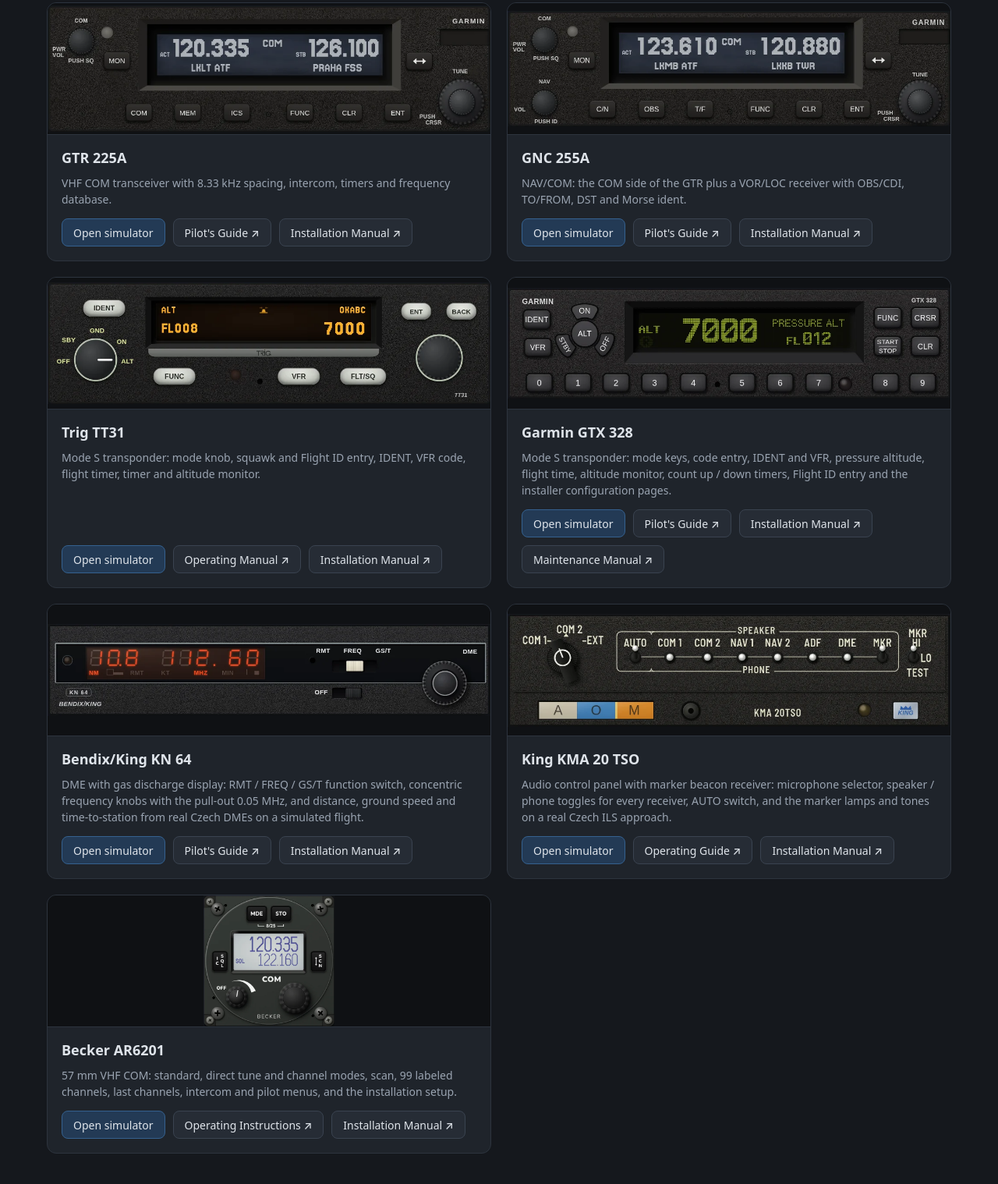
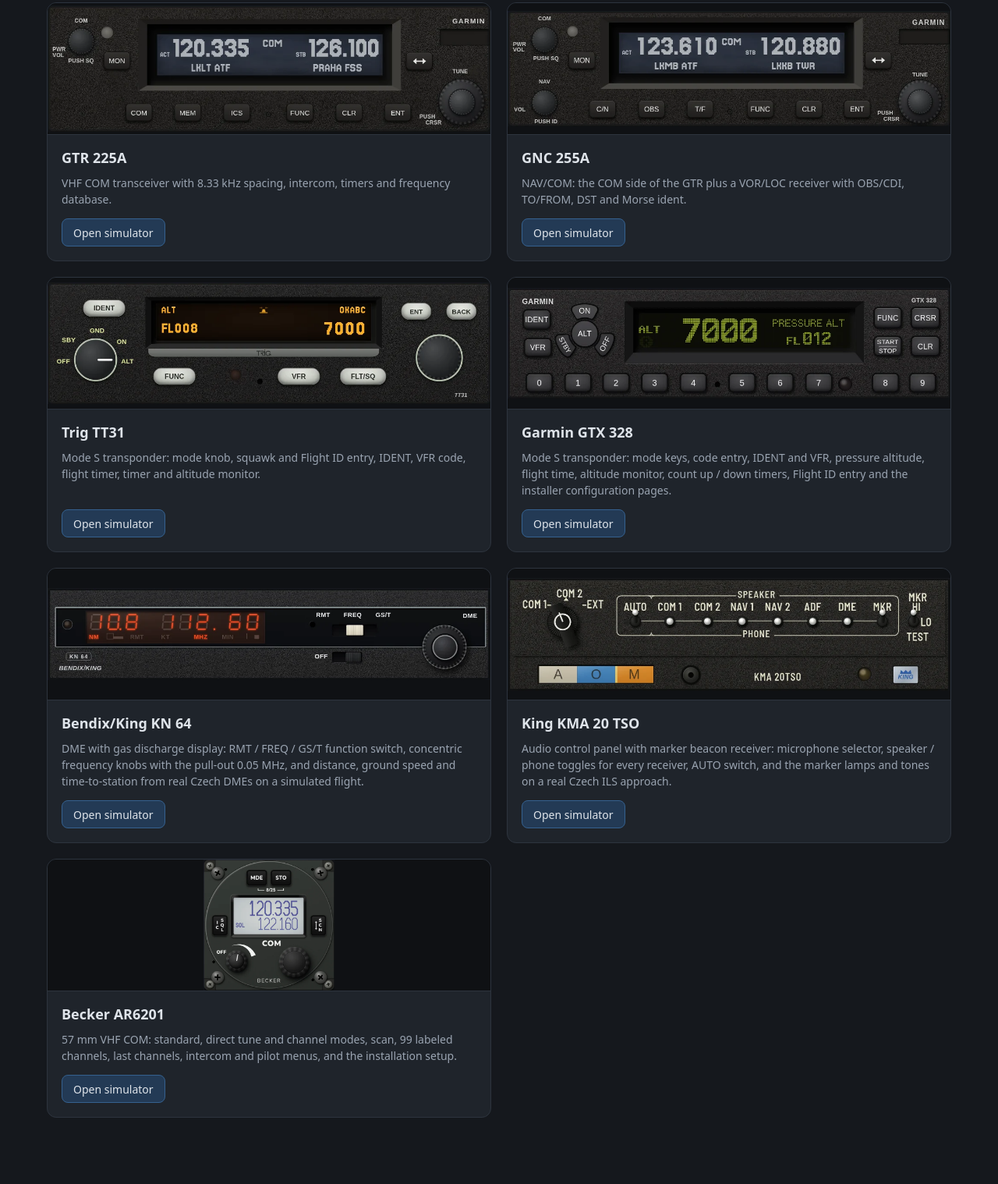
Before and after one commit to MrMebelMan/radiorack, a website: page sim/index.html in a window 1280 px wide. Shown: the part 118-1636 px from the top of the page at 78% size. After the commit the page ends 1591 px from the top, so only its background shows below. Drawn offline with Linux system fonts and the light colour scheme.

Commit message:
feat: drop manual buttons from the landing page and put them at the end of the unit column on device pages

```diff
--- a/sim/devices/ar6201/ar6201.css
+++ b/sim/devices/ar6201/ar6201.css
@@ -138,4 +138,5 @@
   .ar-col > .bezel-wrap { grid-column: 1; grid-row: 2; }
   .ar-col > .status { grid-column: 1; grid-row: 3; align-self: start; }
   .ar-col > .panel-grid { grid-column: 2; grid-row: 2 / span 2; margin-top: 0; grid-template-columns: minmax(0, 1fr); }
+  .ar-col > .manuals { grid-column: 1 / -1; }
 }
--- a/sim/index.html
+++ b/sim/index.html
@@ -20,8 +20,6 @@
       <p>VHF COM transceiver with 8.33 kHz spacing, intercom, timers and frequency database.</p>
       <div class="actions">
         <a class="btn primary" href="devices/gtr225/">Open simulator</a>
-        <a class="btn" data-manual="gtr225-pilots-guide" href="manuals/gtr225-pilots-guide.pdf" target="_blank" rel="noopener">Pilot's Guide &#8599;</a>
-        <a class="btn" data-manual="gtr225-gnc255-installation-manual" href="manuals/gtr225-gnc255-installation-manual.pdf" target="_blank" rel="noopener">Installation Manual &#8599;</a>
       </div>
     </div>
   </article>
@@ -33,8 +31,6 @@
       <p>NAV/COM: the COM side of the GTR plus a VOR/LOC receiver with OBS/CDI, TO/FROM, DST and Morse ident.</p>
       <div class="actions">
         <a class="btn primary" href="devices/gnc255/">Open simulator</a>
-        <a class="btn" data-manual="gnc255-pilots-guide" href="manuals/gnc255-pilots-guide.pdf" target="_blank" rel="noopener">Pilot's Guide &#8599;</a>
-        <a class="btn" data-manual="gtr225-gnc255-installation-manual" href="manuals/gtr225-gnc255-installation-manual.pdf" target="_blank" rel="noopener">Installation Manual &#8599;</a>
       </div>
     </div>
   </article>
@@ -45,8 +41,6 @@
       <p>Mode S transponder: mode knob, squawk and Flight ID entry, IDENT, VFR code, flight timer, timer and altitude monitor.</p>
       <div class="actions">
         <a class="btn primary" href="devices/tt31/">Open simulator</a>
-        <a class="btn" data-manual="tt31-operating-manual" href="manuals/tt31-operating-manual.pdf" target="_blank" rel="noopener">Operating Manual &#8599;</a>
-        <a class="btn" data-manual="tt31-installation-manual" href="manuals/tt31-installation-manual.pdf" target="_blank" rel="noopener">Installation Manual &#8599;</a>
       </div>
     </div>
   </article>
@@ -57,9 +51,6 @@
       <p>Mode S transponder: mode keys, code entry, IDENT and VFR, pressure altitude, flight time, altitude monitor, count up / down timers, Flight ID entry and the installer configuration pages.</p>
       <div class="actions">
         <a class="btn primary" href="devices/gtx328/">Open simulator</a>
-        <a class="btn" data-manual="gtx328-pilots-guide" href="manuals/gtx328-pilots-guide.pdf" target="_blank" rel="noopener">Pilot's Guide &#8599;</a>
-        <a class="btn" data-manual="gtx328-installation-manual" href="manuals/gtx328-installation-manual.pdf" target="_blank" rel="noopener">Installation Manual &#8599;</a>
-        <a class="btn" data-manual="gtx328-maintenance-manual" href="manuals/gtx328-maintenance-manual.pdf" target="_blank" rel="noopener">Maintenance Manual &#8599;</a>
       </div>
     </div>
   </article>
@@ -70,8 +61,6 @@
       <p>DME with gas discharge display: RMT / FREQ / GS/T function switch, concentric frequency knobs with the pull-out 0.05 MHz, and distance, ground speed and time-to-station from real Czech DMEs on a simulated flight.</p>
       <div class="actions">
         <a class="btn primary" href="devices/kn64/">Open simulator</a>
-        <a class="btn" data-manual="kn64-pilots-guide" href="manuals/kn64-pilots-guide.pdf" target="_blank" rel="noopener">Pilot's Guide &#8599;</a>
-        <a class="btn" data-manual="kn64-installation-manual" href="manuals/kn64-installation-manual.pdf" target="_blank" rel="noopener">Installation Manual &#8599;</a>
       </div>
     </div>
   </article>
@@ -82,8 +71,6 @@
       <p>Audio control panel with marker beacon receiver: microphone selector, speaker / phone toggles for every receiver, AUTO switch, and the marker lamps and tones on a real Czech ILS approach.</p>
       <div class="actions">
         <a class="btn primary" href="devices/kma20/">Open simulator</a>
-        <a class="btn" data-manual="kma20-operating-guide" href="manuals/kma20-operating-guide.pdf" target="_blank" rel="noopener">Operating Guide &#8599;</a>
-        <a class="btn" data-manual="kma20-installation-manual" href="manuals/kma20-installation-manual.pdf" target="_blank" rel="noopener">Installation Manual &#8599;</a>
       </div>
     </div>
   </article>
@@ -94,12 +81,9 @@
       <p>57 mm VHF COM: standard, direct tune and channel modes, scan, 99 labeled channels, last channels, intercom and pilot menus, and the installation setup.</p>
       <div class="actions">
         <a class="btn primary" href="devices/ar6201/">Open simulator</a>
-        <a class="btn" data-manual="ar6201-operating-instructions" href="manuals/ar6201-operating-instructions.pdf" target="_blank" rel="noopener">Operating Instructions &#8599;</a>
-        <a class="btn" data-manual="ar6201-installation-manual" href="manuals/ar6201-installation-manual.pdf" target="_blank" rel="noopener">Installation Manual &#8599;</a>
       </div>
     </div>
   </article>
 </main>
-<script type="module" src="ui/manuals.js"></script>
 </body>
 </html>
--- a/sim/shared/landing.css
+++ b/sim/shared/landing.css
@@ -18,7 +18,7 @@ header .sub { margin: 4px 0 0; color: var(--muted); }
 .body { padding: 16px 18px 18px; display: flex; flex-direction: column; gap: 8px; flex: 1; }
 .body h2 { margin: 0; font-size: 18px; font-weight: 600; }
 .body p { margin: 0; color: var(--muted); flex: 1; }
-.actions { display: flex; gap: 10px; flex-wrap: wrap; margin-top: 6px; }
+.actions { display: flex; gap: 10px; margin-top: 6px; }
 .btn {
   display: inline-flex; align-items: center; min-height: 36px; padding: 0 14px; border-radius: 8px;
   border: 1px solid #3a4350; background: var(--panel-2); color: var(--text); text-decoration: none; font-weight: 500;
--- a/sim/shared/style.css
+++ b/sim/shared/style.css
@@ -130,7 +130,7 @@ input[type="range"] { flex: 1; min-width: 0; accent-color: var(--accent); }
 .panel-grid .card .field + .card-foot { margin-top: 14px; }
 .btn-danger-quiet { background: transparent; border-color: #6e2e2e; color: #f0a3a3; }
 .btn-danger-quiet:hover { background: #5a1f1f; border-color: #f85149; color: #fff; }
-.panel-col .manuals { margin-top: 12px; }
+.unit-col > .manuals { margin-top: 12px; }   /* last in the unit column: bottom on desktop, right above Procedures on a phone */
 button {
   background: var(--panel-2); color: var(--text);
   border: 1px solid #3a4350; border-radius: 8px;
@@ -150,6 +150,7 @@ select { background: var(--panel-2); color: var(--text); border: 1px solid #3a43
 
 /* ---------- bezel ---------- */
 .bezel-wrap { width: 100%; overflow: hidden; }
+.bezel-wrap:not(.fitted) .bezel { visibility: hidden; }   /* until fitBezel has scaled it: no clipped native-size flash */
 .bezel {
   position: relative;
   width: 880px; height: 248px;
```
Also changed, not shown: sim/devices/ar6201/index.html (+4 -4 lines), sim/devices/gnc255/index.html (+4 -4 lines), sim/devices/gtr225/index.html (+4 -4 lines), sim/devices/gtx328/index.html (+5 -5 lines), sim/devices/kma20/index.html (+4 -4 lines), sim/devices/kn64/index.html (+4 -4 lines), sim/devices/tt31/index.html (+4 -4 lines), sim/test/manuals.test.mjs (+4 -0 lines).
